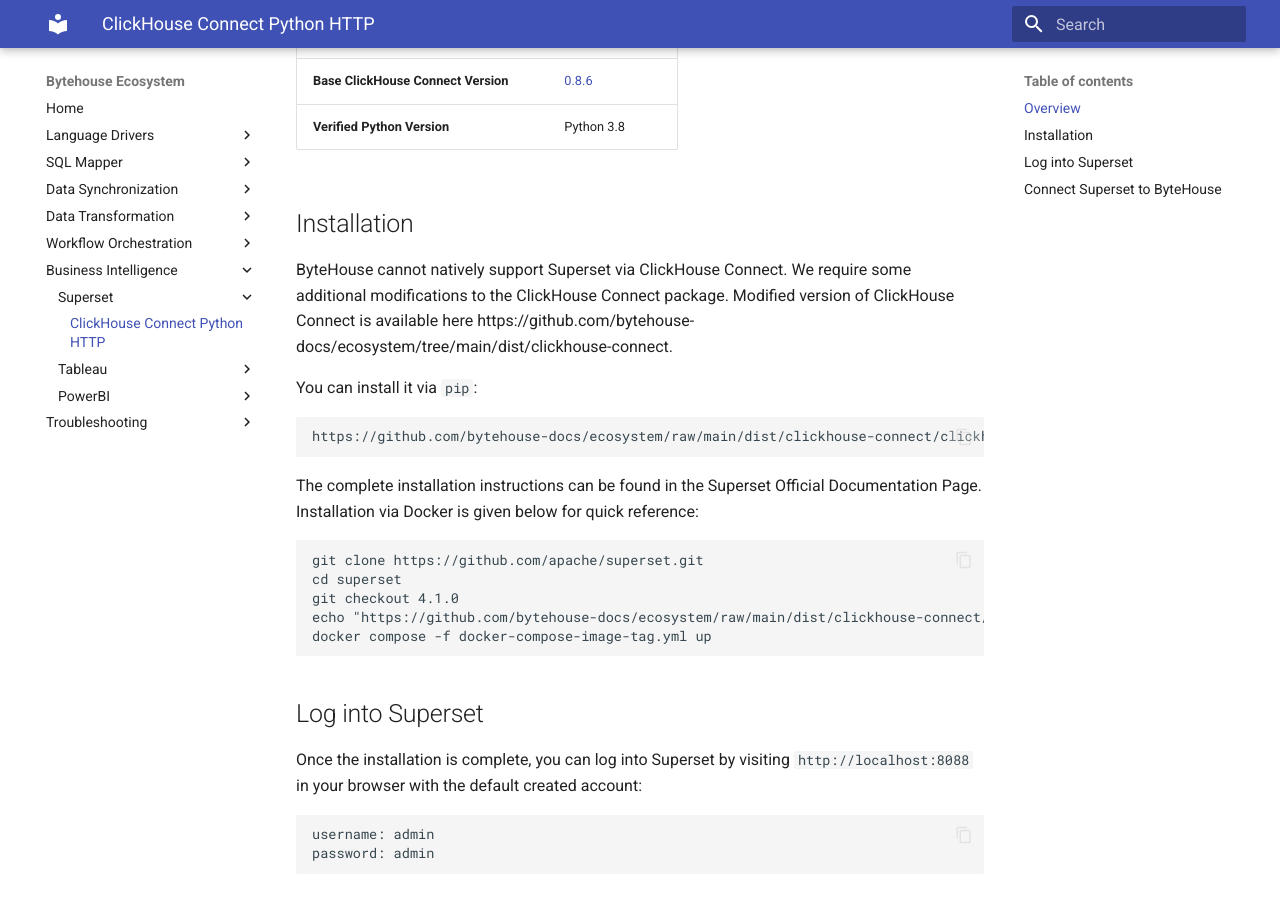
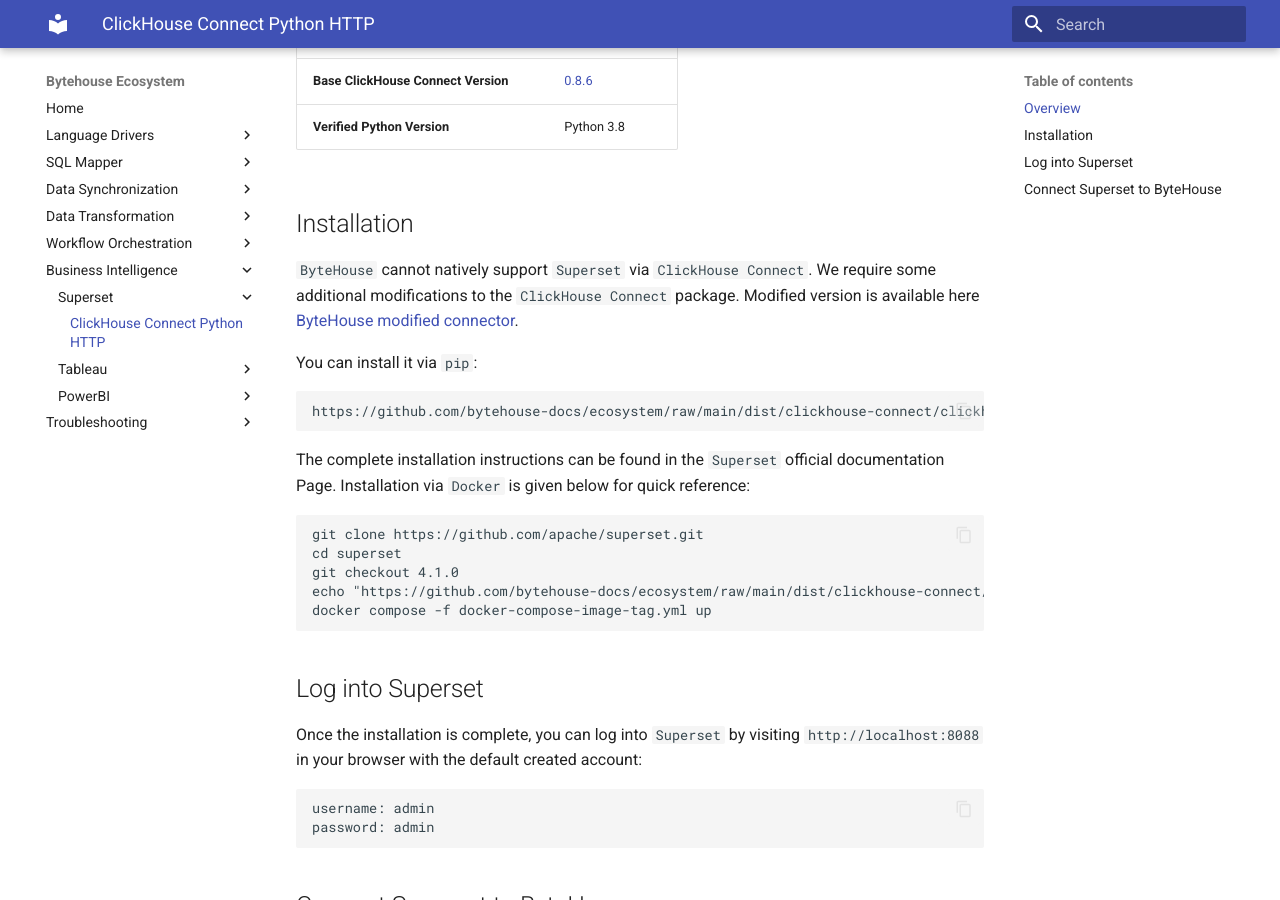
Before and after one commit to bytehouse-docs/ecosystem, an MkDocs documentation site: the page built from docs/superset/clickhouse-connect-python-http.md, in a window 1280 px wide and 900 px high, scrolled down 354 px. Built offline with MkDocs 1.6.1 and Material for MkDocs 9.7.7, drawn with Linux system fonts in a browser that asks for light colours; some of the changed lines change nothing that is shown; some of the changed text lies outside the part shown.

Commit message:
Update superset page

````diff
--- a/docs/superset/clickhouse-connect-python-http.md
+++ b/docs/superset/clickhouse-connect-python-http.md
@@ -10,17 +10,17 @@
 | **Verified Python Version**              | Python 3.8                                                              |
 
 ## Installation
-ByteHouse cannot natively support Superset via ClickHouse Connect. We require some additional modifications to the
-ClickHouse Connect package. Modified version of ClickHouse Connect is available here
-https://github.com/bytehouse-docs/ecosystem/tree/main/dist/clickhouse-connect.
+`ByteHouse` cannot natively support `Superset` via `ClickHouse Connect`. We require some additional modifications to the
+`ClickHouse Connect` package. Modified version is available here
+[ByteHouse modified connector](https://github.com/bytehouse-docs/ecosystem/tree/main/dist/clickhouse-connect).
 
 You can install it via `pip`:
 ```bash
 https://github.com/bytehouse-docs/ecosystem/raw/main/dist/clickhouse-connect/clickhouse-connect-0.8.6+bytehouse.tar.gz
 ```
 
-The complete installation instructions can be found in the Superset Official Documentation Page. Installation via Docker
-is given below for quick reference:
+The complete installation instructions can be found in the `Superset` official documentation Page. Installation via
+`Docker` is given below for quick reference:
 ```bash
 git clone https://github.com/apache/superset.git
 cd superset
@@ -30,7 +30,7 @@
 ```
 
 ## Log into Superset
-Once the installation is complete, you can log into Superset by visiting `http://localhost:8088` in your browser with
+Once the installation is complete, you can log into `Superset` by visiting `http://localhost:8088` in your browser with
 the default created account:
 ```bash
 username: admin
@@ -44,15 +44,16 @@
 ![Create database connection](./connect-to-bytehouse-2.png)
 3. Choose `ClickHouse Connect (SuperSet)` from the available databases' dropdown menu.
 ![Create database connection](./connect-to-bytehouse-3.png)
-4. Fill in the connection details:
+4. Fill in the connection details as shown below & click on the `CONNECT` button.
 ![Create database connection](./connect-to-bytehouse-4.png)
-| **Description**            | **Details**                                         |
-|----------------------------|-----------------------------------------------------|
-| **HOST**                   | gateway-v2.bytehouse-cn-{REGION}.volces.com         |
-| **PORT**                   | 19000                                               |
-| **DATABASE NAME**          | Database name                                       |
-| **USERNAME**               | bytehouse                                           |
-| **PASSWORD**               | ByteHouse API Key                                   |
-| **DISPLAY NAME**           | Display name as you want                            |
-| **ADDITIONAL PARAMETERS**  | secure=True&compress=False                          |
-| **SSL**                    | Needs to be turned on                               |
+
+| **Description**       | **Details**                                 |
+|-----------------------|---------------------------------------------|
+| HOST                  | gateway-v2.bytehouse-cn-{REGION}.volces.com |
+| PORT                  | 19000                                       |
+| DATABASE NAME         | Database name                               |
+| USERNAME              | bytehouse                                   |
+| PASSWORD              | ByteHouse API Key                           |
+| DISPLAY NAME          | Display name as you want                    |
+| ADDITIONAL PARAMETERS | secure=True&compress=False                  |
+| SSL                   | Needs to be turned on                       |
````
